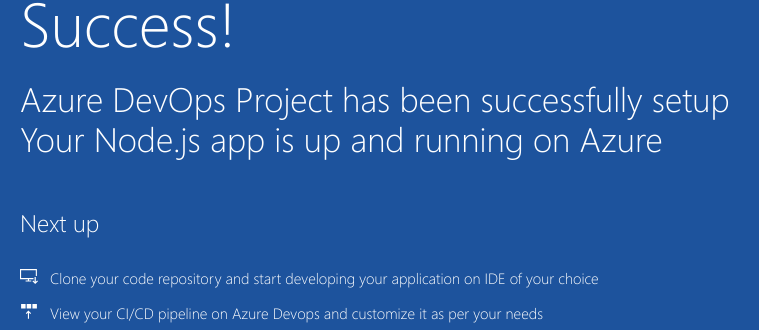
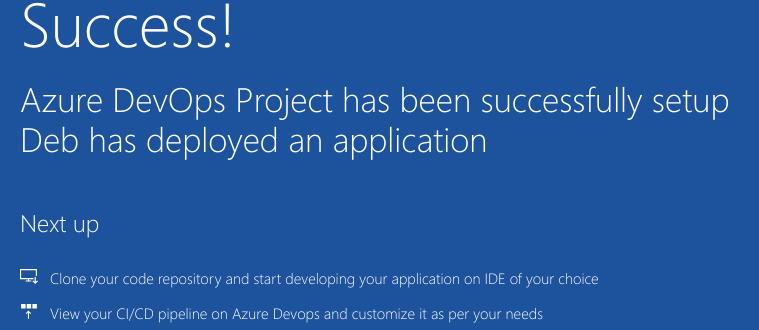
Before and after one commit to swetashivaniltts/azdevopstestltts, a website: page Application/index.html in a window 1280 px wide. Shown: the part 392-722 px from the top of the page, 205-964 px from the left. Drawn offline with Linux system fonts and the light colour scheme.

Commit message:
Updated and fixed index.html
Debasis has committed.

```diff
--- a/Application/index.html
+++ b/Application/index.html
@@ -164,7 +164,7 @@
             <div class="content-body">
                 <div class="success-text">Success!</div>
                 <div class="description line-1"> Azure DevOps Project has been successfully setup </div>
-                <div class="description line-2"> Your Node.js app is up and running on Azure</div>
+                <div class="description line-2"> Deb has deployed an application</div>
                 <div class="next-steps-container">
                     <div class="next-steps-header">Next up</div>
                     <div class="next-steps-body">
```
